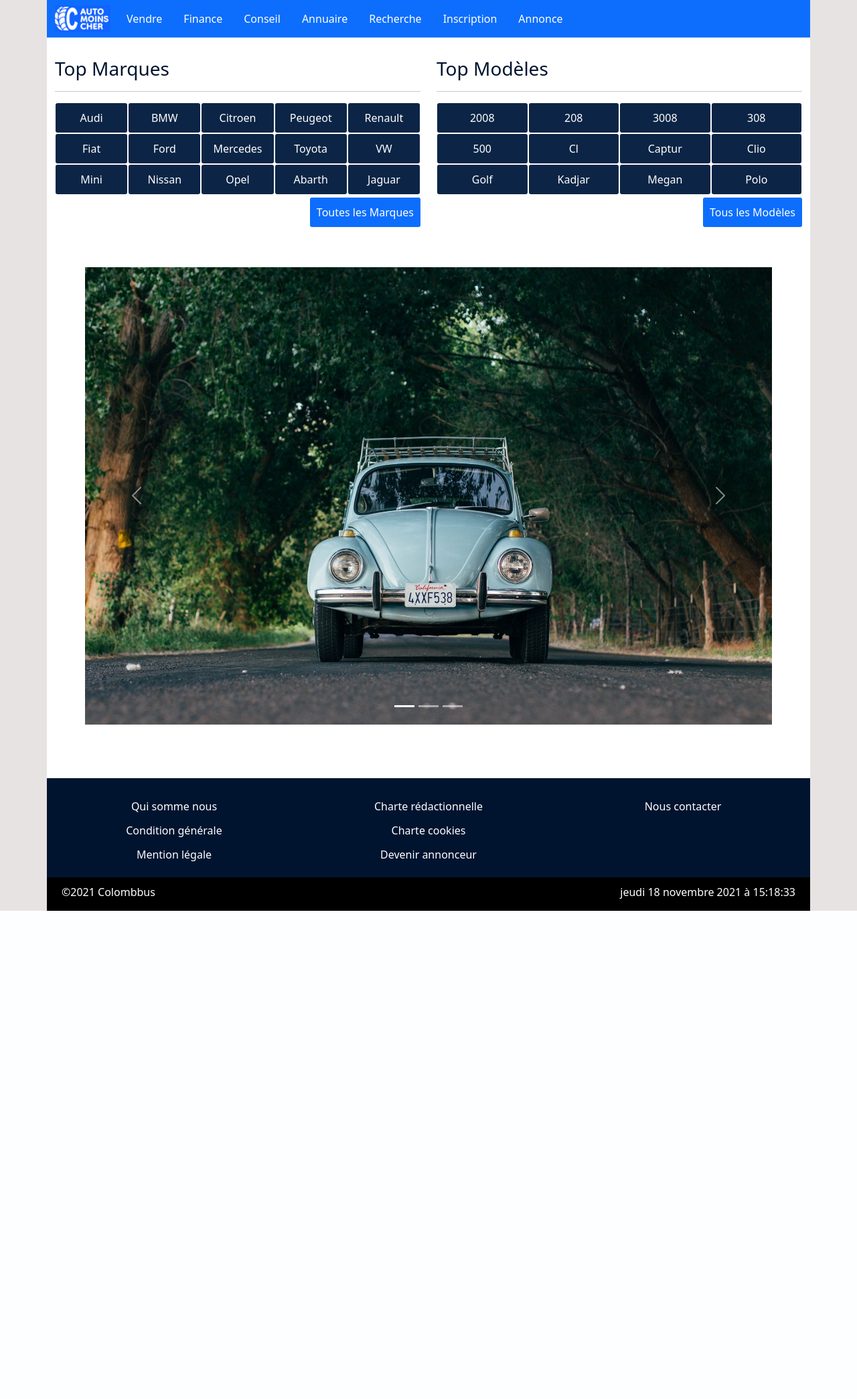
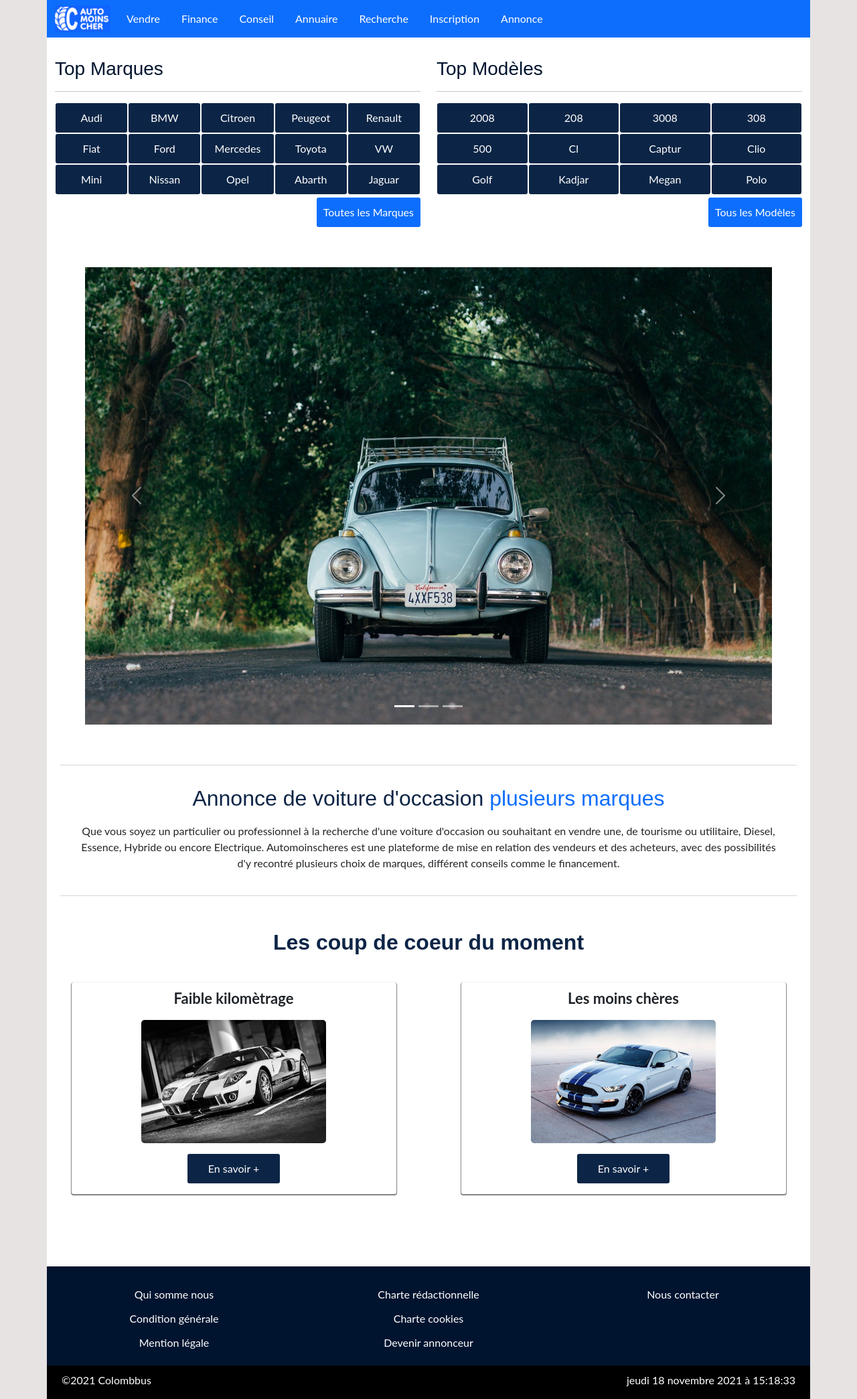
Before and after one commit to Yoh1/ATMCS, a Symfony app: template templates/home/index.html.twig in a window 1280 px wide. Shown: the whole page at 67% size. Before the commit the page ends 1360 px from the top, so only its background shows below. Run offline with Twig, Linux system fonts and the light colour scheme; the template is opened without the code that fills it, so the values that code supplies are empty; some libraries are stand-ins or nearby versions.

Commit message:
Inieme version de la home

```diff
--- a/public/css/style.css
+++ b/public/css/style.css
@@ -5,12 +5,21 @@
 }
 body{
     background-color: rgb(231, 227, 227);
+    font-family: 'Lato', sans-serif;
+
 }
+
+h1, h2, h3{
+    font-family: 'Quicksand', sans-serif;
+
+}
+
 .container{
     background-color: #fff;
     padding-right: 0px;
     padding-left: 0px;
 }
+
 #filtre{
     margin: 30px 0px 60px 0px;
 }
@@ -35,7 +44,7 @@ a{
     text-align: center;
     color: #fff;
     border-radius: 3px;
-    padding: 10px 10px;
+    padding: 10px;
     background-color: #0c2546;
     margin: 1px;
 }
@@ -71,8 +80,77 @@ a{
 .slide{
     margin: 0px auto;
     width: 90%;
-    margin-bottom: 80px;
+    /* margin-bottom: 60px; */
 }
+
+
+.tete{
+    text-align: center;
+    margin: 60px 20px 50px 20px;
+    border-bottom: 1px solid rgb(214, 214, 214);
+    border-top: 1px solid rgb(214, 214, 214);
+    padding: 30px 20px 20px 20px;
+}
+
+.tete > h2{
+    color: #0c2546;
+    padding-bottom: 10px;
+}
+
+.span{
+    color: #0d6efd;
+}
+
+
+
+
+
+
+
+
+
+.coh2{
+    text-align: center;
+    font-weight: bold;
+    color: #0c2546;
+    margin-bottom: 40px;
+}
+
+#coeur{
+    margin-bottom: 60px;
+}
+
+figcaption{
+    border-radius: 3px;
+    box-shadow: 0px 1px 1px 1px gray;
+    text-align: center;
+    /* padding: 30px 0px 30px 0px; */
+}
+
+figcaption > p{
+    margin-top: 7px;
+    font-weight: bold;
+    font-size: 22px;
+}
+
+figcaption > a{
+    margin: 16px auto;
+    width: 30%;
+    display: block;
+    color: #fff;
+    border-radius: 3px;
+    padding: 10px;
+    background-color: #0c2546;
+}
+
+.fig > img{
+    width: 60%;
+    border-radius: 5px;
+}
+
+
+
+
 
 
 
--- a/templates/base.html.twig
+++ b/templates/base.html.twig
@@ -11,6 +11,7 @@
 		{# <link rel="stylesheet" href="./bootstrap-5.0.1-dist/css/bootstrap.min.css"> #}
 		<link href="https://cdn.jsdelivr.net/npm/bootstrap@5.1.3/dist/css/bootstrap.min.css" rel="stylesheet" integrity="sha384-1BmE4kWBq78iYhFldvKuhfTAU6auU8tT94WrHftjDbrCEXSU1oBoqyl2QvZ6jIW3" crossorigin="anonymous">
 		<link rel="stylesheet" href="{{ '../css/style.css' }}">
+		<link rel="preconnect" href="https://fonts.googleapis.com">
 		{% block stylesheets %}
 			{#{{ encore_entry_link_tags('app') }}#}
 		{% endblock %}
--- a/templates/home/index.html.twig
+++ b/templates/home/index.html.twig
@@ -90,5 +90,28 @@
 				<span class="visually-hidden">Next</span>
 			</button>
 		</div>
+		<div class="tete">
+			<h2>Annonce de voiture d'occasion
+				<span class="span">plusieurs marques</span>
+			</h2>
+			<p class="p1">Que vous soyez un particulier ou professionnel à la recherche d'une voiture d'occasion ou souhaitant en vendre une, de tourisme ou utilitaire, Diesel, Essence, Hybride ou encore Electrique.	Automoinscheres est une plateforme de mise en relation des vendeurs et des acheteurs, avec des possibilités d'y recontré plusieurs choix de marques, différent conseils comme le financement.</p>
+		</div>
+		<h2 class="coh2">Les coup de coeur du moment</h2>
+		<div id="coeur" class="row d-flex justify-content-around">
+			<figcaption class="col-sm-10 mb-5 col-lg-5">
+				<p>Faible kilomètrage</p>
+				<div class="fig">
+					<img src="{{ '../img/car-1376190_1920.jpg' }}" alt="">
+				</div>
+				<a href="">En savoir +</a>
+			</figcaption>
+			<figcaption class="col-sm-10 mb-5 col-lg-5">
+				<p>Les moins chères</p>
+				<div class="fig">
+					<img src="{{ '../img/car-1081742_1920.jpg' }}" alt="">
+				</div>
+				<a href="">En savoir +</a>
+			</figcaption>
+		</div>
 	</div>
 {% endblock %}
```
Lines whose indentation alone changed are shown as unchanged.
